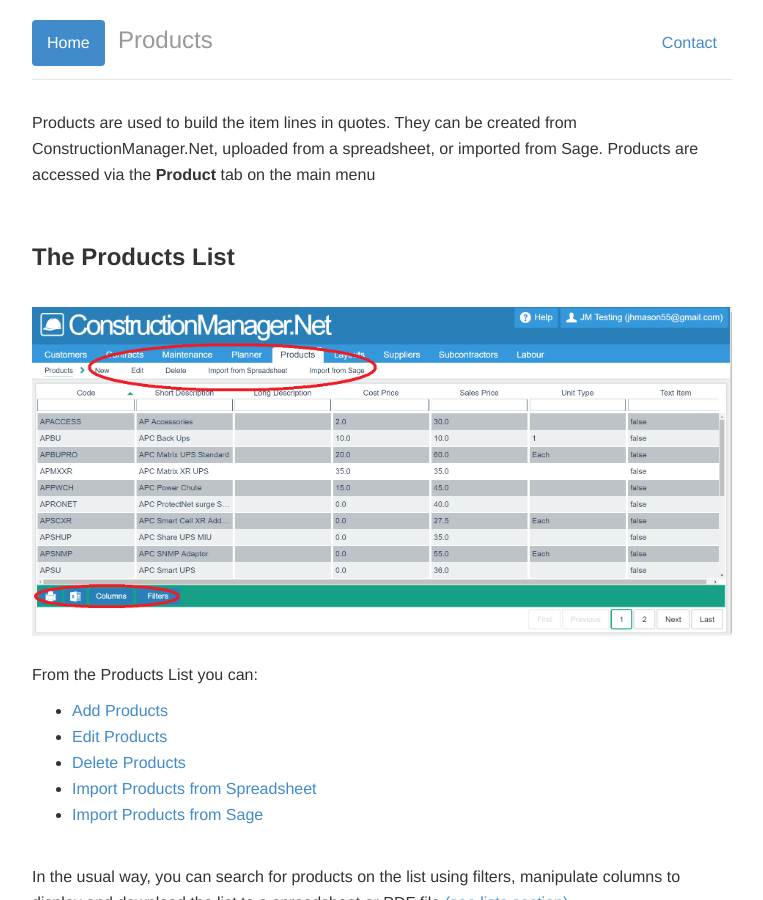
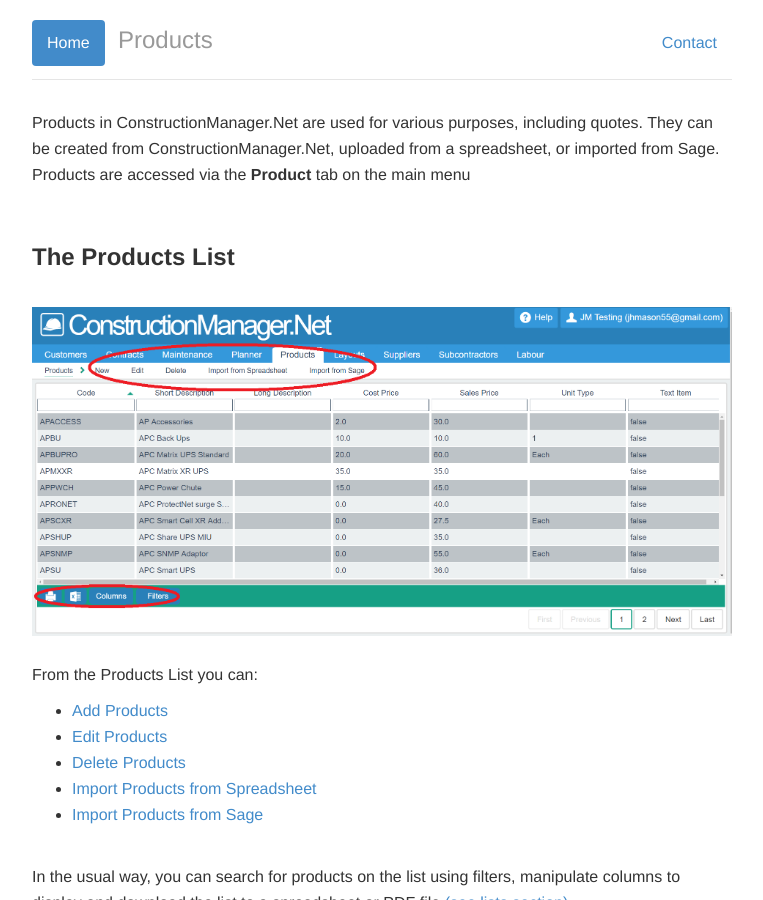
Before and after one commit to JNCSolutions/ConstructionManagerDocs, a Jekyll site: the page built from products.html, in a window 1280 px wide and 900 px high. Shown: the whole window, without its empty margins (258-1021 px from the left). Built offline with Jekyll 4.4.1, drawn with Linux system fonts in a browser that asks for light colours.

Commit message:
Update products.html

```diff
--- a/products.html
+++ b/products.html
@@ -5,7 +5,7 @@
 
 <div>
 
-    <p>Products are used to build the item lines in quotes.
+    <p> Products in ConstructionManager.Net are used for various purposes, including quotes.
         They can be created from ConstructionManager.Net, uploaded from a spreadsheet, or imported from Sage.
         Products are accessed via the <b>Product</b> tab on the main menu</p>
       <br>
```
